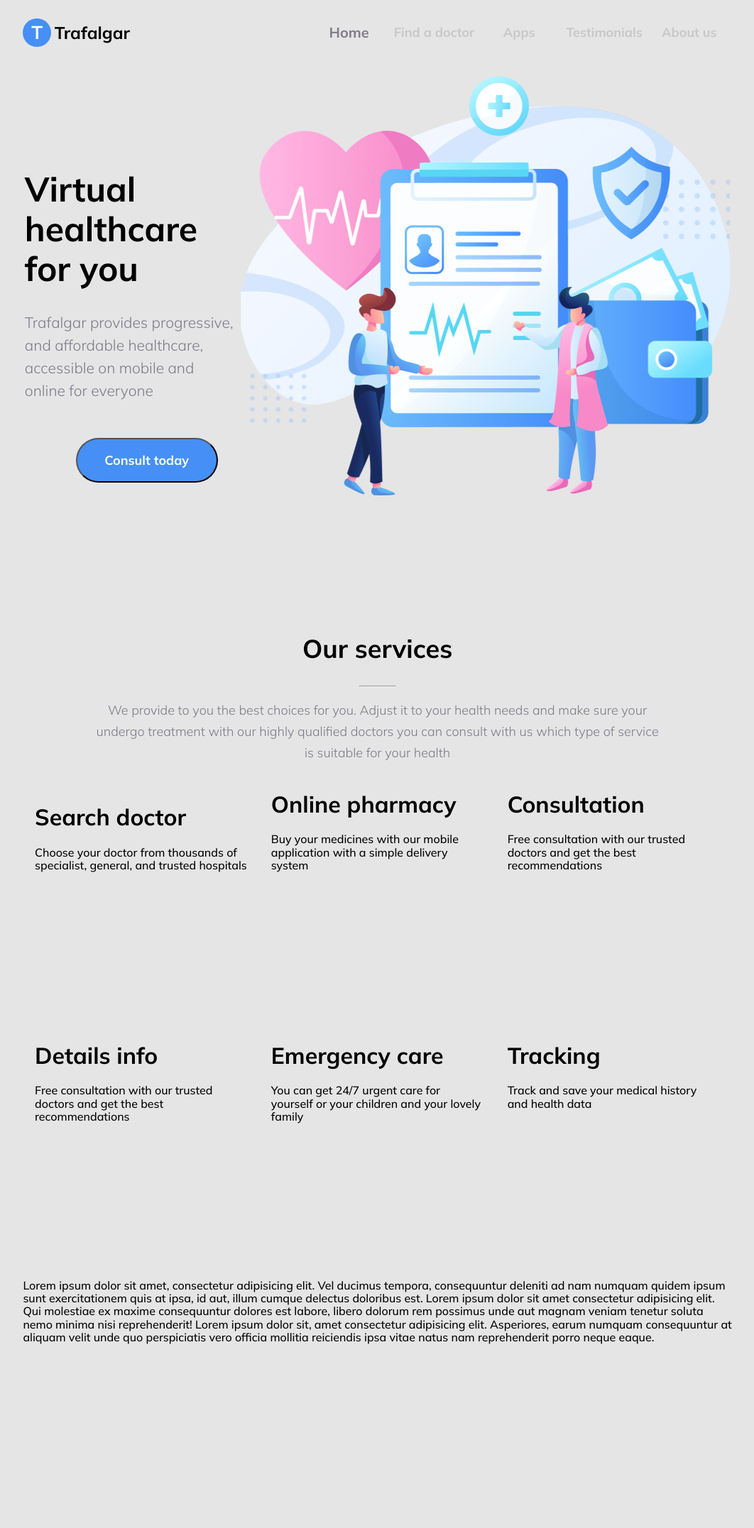
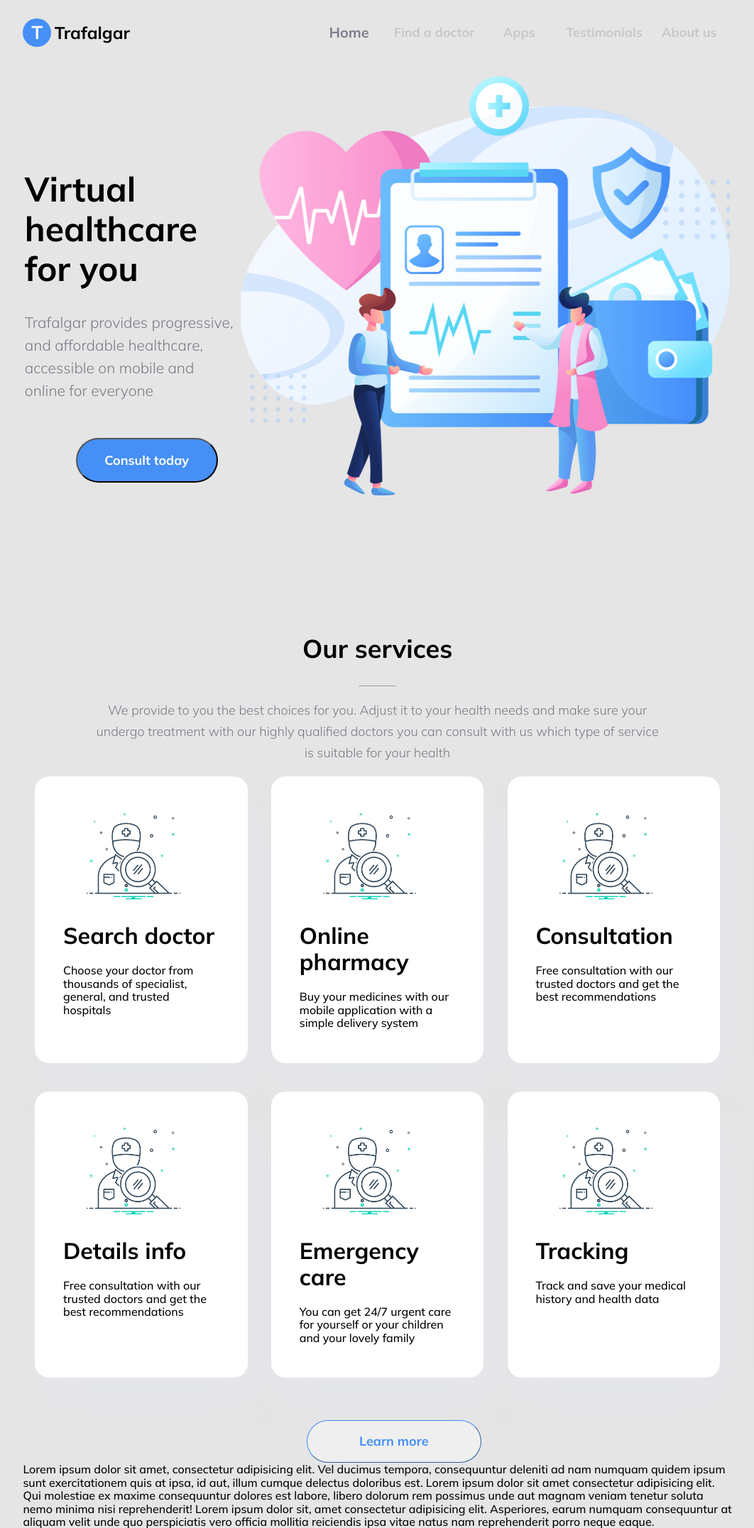
Before and after one commit to aleks-pashkevych/Visit-card, a web app: file trafalgar/index.html in a window 1280 px wide. Shown: the whole page at 71% size, without its empty margins (198-1260 px from the left). Before the commit the page ends 1894 px from the top, so only its background shows below. Run offline with its HTML, style and script files only (its server is not run), Linux system fonts and the light colour scheme.

Commit message:
Added doctor picture, complited 'our serveses part'

```diff
--- a/trafalgar/index.html
+++ b/trafalgar/index.html
@@ -58,38 +58,43 @@
         of service is suitable for your health</p>
       <div class="service-cards">
         <div class="service-card">
-          <img src="" alt="">
+          <img src="images/doctor-search.png" alt="Doctor search">
           <h1>Search doctor</h1>
           <p>Choose your doctor from thousands of
             specialist, general, and trusted hospitals</p>
         </div>
         <div class="service-card">
+          <img src="images/doctor-search.png" alt="Doctor search">
           <h1>Online pharmacy</h1>
           <p>Buy your medicines with our mobile
             application with a simple delivery system</p>
         </div>
         <div class="service-card">
+          <img src="images/doctor-search.png" alt="Doctor search">
           <h1>Consultation</h1>
           <p>Free consultation with our trusted
             doctors and get the best recommendations</p>
         </div>
         <div class="service-card">
+          <img src="images/doctor-search.png" alt="Doctor search">
           <h1>Details info</h1>
           <p>Free consultation with our trusted
             doctors and get the best recommendations</p>
         </div>
         <div class="service-card">
+          <img src="images/doctor-search.png" alt="Doctor search">
           <h1>Emergency care</h1>
           <p>You can get 24/7 urgent care for yourself or
             your children and your
             lovely family</p>
         </div>
         <div class="service-card">
+          <img src="images/doctor-search.png" alt="Doctor search">
           <h1>Tracking</h1>
           <p>Track and save your medical history and health data </p>
         </div>
       </div>
-
+      <button class="service-btn"> Learn more</button>
     </div>
 
     <article>Lorem ipsum dolor sit amet, consectetur adipisicing elit. Vel ducimus tempora, consequuntur deleniti ad nam
--- a/trafalgar/styles/stile.css
+++ b/trafalgar/styles/stile.css
@@ -127,9 +127,36 @@ li.active {
   flex-direction: row;
   flex-wrap: wrap;
   justify-content: space-around;
+  padding-bottom: 20px;
 }
 
 .service-card {
-  width: 30%;
+  padding-top: 5%;
+  width: 22%;
   height: 354px;
+  padding-left: 4%;
+  padding-right: 4%;
+  background-color: #fff;
+  margin-bottom: 40px;
+  border-radius: 20px;
+  box-shadow: 10px 40px 50px rgba(229, 233, 246, 0.4);
 }
+
+.service-card>img {
+  width: 60%;
+  margin-left: 15%
+    /* height: 84px; */
+}
+
+.service-btn {
+  margin-left: 40%;
+  width: 246px;
+  height: 60px;
+  font-weight: bold;
+  font-size: 18px;
+  line-height: 50px;
+  color: #458FF6;
+  border-radius: 55px;
+  border-color: #458FF6;
+  border-width: 1.4px;
+}
```
Also changed, not shown: trafalgar/images/doctor-search.png (added).
